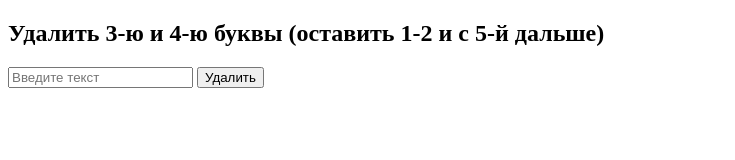
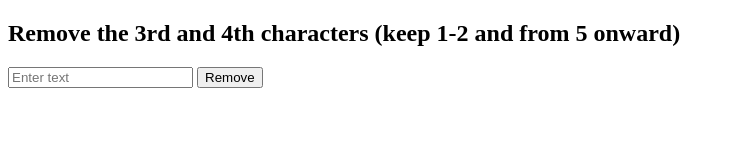
Before and after one commit to aruzhan-berdirakhym/task2exam, a plain HTML site: page index.html in a window 1280 px wide. Shown: the whole page, without its empty margins (0-735 px from the left). Drawn offline with Linux system fonts and the light colour scheme.

Commit message:
Update index.html

```diff
--- a/index.html
+++ b/index.html
@@ -1,10 +1,10 @@
 <!doctype html>
 <html>
-<head><meta charset="utf-8"><title>Task 02 - Remove 3rd & 4th</title></head>
+<head><meta charset="utf-8"><title>Task 02 - Remove 3rd & 4th Characters</title></head>
 <body>
-  <h2>Удалить 3-ю и 4-ю буквы (оставить 1-2 и с 5-й дальше)</h2>
-  <input id="s" placeholder="Введите текст" />
-  <button id="btn">Удалить</button>
+  <h2>Remove the 3rd and 4th characters (keep 1-2 and from 5 onward)</h2>
+  <input id="s" placeholder="Enter text" />
+  <button id="btn">Remove</button>
   <p id="out"></p>
 
   <script>
@@ -12,11 +12,13 @@
       const s = document.getElementById("s").value;
 
       if (s.length < 4) {
-        document.getElementById("out").textContent = "Нужно минимум 4 символа.";
+        document.getElementById("out").textContent = "Need at least 4 characters.";
         return;
       }
 
+      // Remove 3rd and 4th characters (indexes 2 and 3)
       const result = s.slice(0, 2) + s.slice(4);
+
       document.getElementById("out").textContent = result;
     });
   </script>
```
